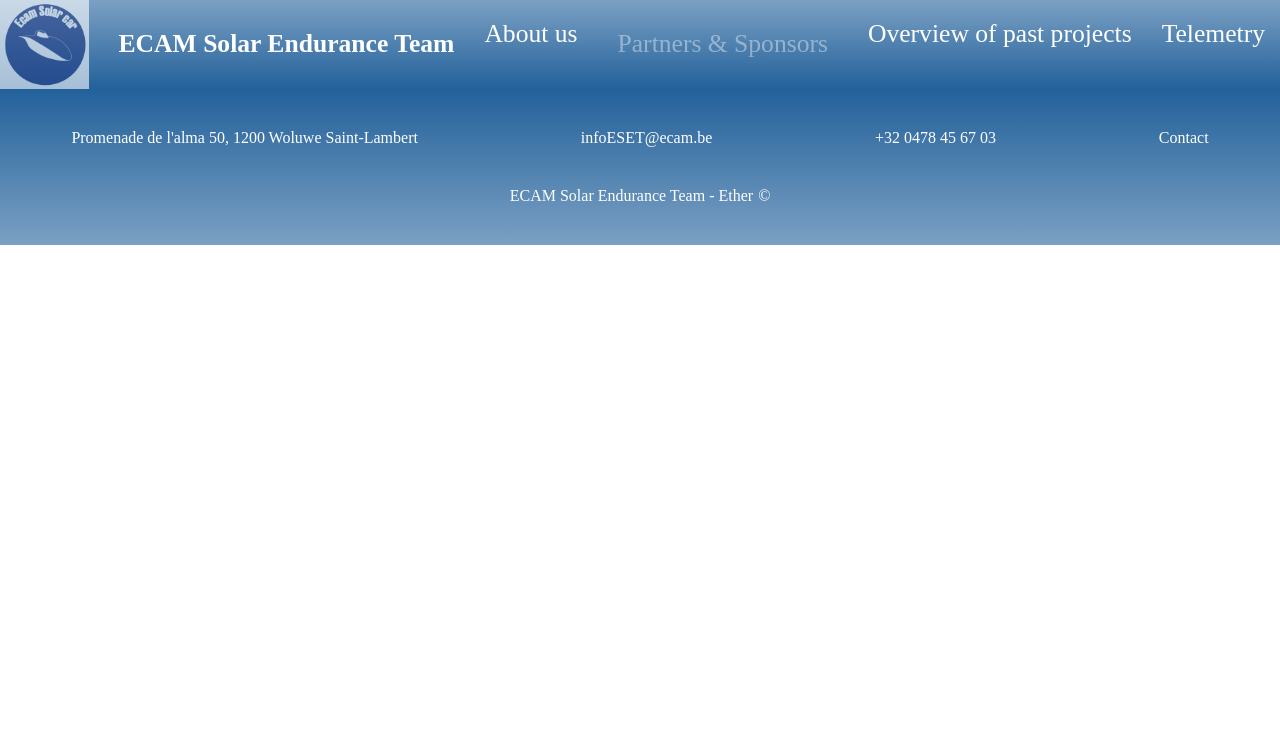
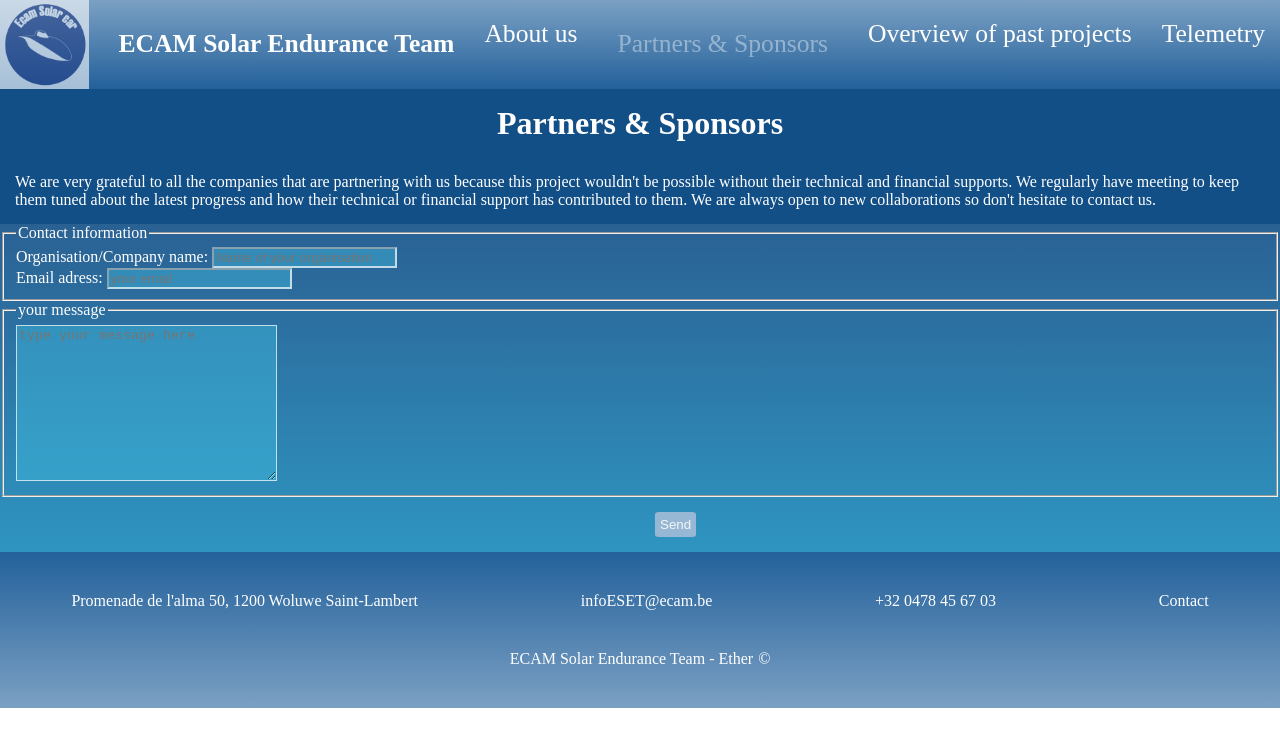
Before and after one commit to Kikiler/Kikiler.github.io, a plain HTML site: page partners/partners.html in a window 1280 px wide. Drawn offline with Linux system fonts and the light colour scheme.

Commit message:
temporary layout where form is under aboutUs, partners and home page, still needing to make the form work

```diff
--- a/aboutUs/aboutUs.css
+++ b/aboutUs/aboutUs.css
@@ -1,8 +1,3 @@
-
-form {
-    background: linear-gradient(to bottom, rgba(255, 255, 255, 0.1), rgba(66, 195, 231, 0.6));
-}
-
 main {
     padding: 30px;
 }
@@ -12,37 +7,5 @@ h2 {
 }
 
 p {
-    padding: 30px;
+    padding: 15px;
 }
-
-.textInput {
-    background-color: rgba(66, 195, 231, 0.4);
-    border-color: rgba(255, 255, 255, 0.7);
-    color: aliceblue;
-    transition: 1.5s;
-}
-
-.textInput:hover {
-    margin-left: 15px;
-}
-
-#submitButton {
-    position: relative;
-    left: 50%;
-    margin: 15px;
-    padding: 5px;
-    background-color: rgb(151, 184, 213);
-    border-radius: 10%;
-    border: none;
-    transition: 1s;
-    color: rgb(245, 245, 245);
-}
-
-#submitButton:hover {
-    opacity: 0.7;
-}
-
-.requiredField::after {
-    content: "*";
-    color: red;
-}
--- a/index.css
+++ b/index.css
@@ -119,3 +119,39 @@ nav a:hover {
     margin-left: 5px;
     margin-bottom: 5px;
 }
+
+form {
+    background: linear-gradient(to bottom, rgba(255, 255, 255, 0.1), rgba(66, 195, 231, 0.6));
+}
+
+.textInput {
+    background-color: rgba(66, 195, 231, 0.4);
+    border-color: rgba(255, 255, 255, 0.7);
+    color: aliceblue;
+    transition: 1.5s;
+}
+
+.textInput:hover {
+    margin-left: 15px;
+}
+
+#submitButton {
+    position: relative;
+    left: 50%;
+    margin: 15px;
+    padding: 5px;
+    background-color: rgb(151, 184, 213);
+    border-radius: 10%;
+    border: none;
+    transition: 1s;
+    color: rgb(245, 245, 245);
+}
+
+#submitButton:hover {
+    opacity: 0.7;
+}
+
+.requiredField::after {
+    content: "*";
+    color: red;
+}
--- /dev/null
+++ b/partners/partners.css
@@ -0,0 +1,10 @@
+p {
+    margin: 0;
+    padding: 15px;
+}
+
+h1 {
+    margin: 0;
+    padding: 16px;
+    text-align: center;
+}
--- a/partners/partners.html
+++ b/partners/partners.html
@@ -1,5 +1,6 @@
 <!DOCTYPE html>
 <link rel="stylesheet" href="/index.css">
+<link rel="stylesheet" href="partners.css">
 <html lang="en">
 
 <head>
@@ -33,7 +34,37 @@
         </div>
     </header>
     <main>
+        <h1> Partners & Sponsors</h1>
+        <p>
+            We are very grateful to all the companies that are partnering with us
+            because this project wouldn't be possible without their technical and financial supports.
+            We regularly have meeting to keep them tuned about the latest progress and
+            how their technical or financial support has contributed to them. We are always open to new
+            collaborations so don't hesitate to contact us.
+        </p>
+                <form action="">
+            <fieldset>
+                <legend>Contact information</legend>
+                <div id="organisationName">
+                    <label for="Name of the organisation"> Organisation/Company name: </label>
+                    <input type="text" placeholder="Name of your organisation" class="textInput">
+                </div>
+                <div>
+                    <label for="email"> Email adress: </label>
+                    <input type="email" placeholder="your email" class="textInput" required>
+                </div>
+            </fieldset>
+            <fieldset>
+                <legend> your message</legend>
+                <div>
+                    <label for="message"></label>
+                    <textarea name="message" class="textInput" cols="30" rows="10" placeholder="type your message here"
+                        required></textarea>
+                </div>
+            </fieldset>
 
+            <button type="submit" id="submitButton">Send</button>
+        </form>
     </main>
 
     <footer>
```
Also changed, not shown: aboutUs/aboutUs.html (+12 -0 lines), index.html (+23 -1 lines).
